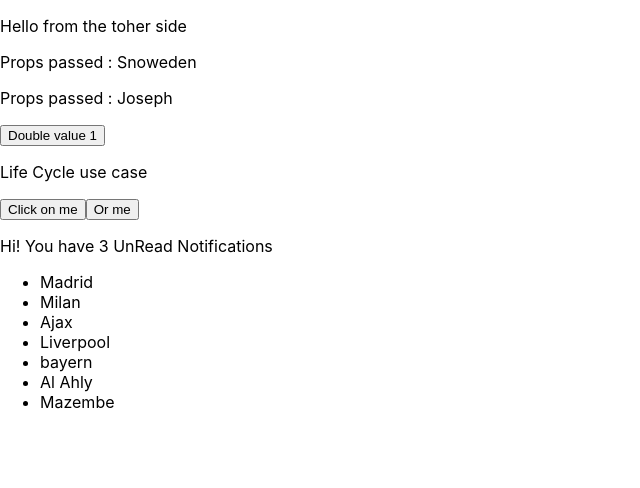
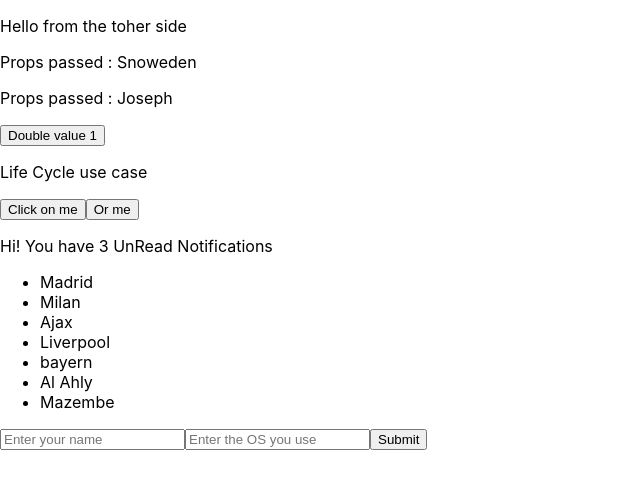
Before and after one commit to berna39/reactjs_fundamental, a React (Create React App) app: page / in a window 1280 px wide. Shown: the top 488 px of the page, without its empty margins (0-640 px from the left). Built offline with nearby package versions, Linux system fonts and the light colour scheme.

Commit message:
Basics of Forms

```diff
--- /dev/null
+++ b/src/components/Form.js
@@ -0,0 +1,32 @@
+import React from "react";
+
+class Form extends React.Component{
+    constructor(props){
+        super(props);
+        this.state = { name:'', os: ''};
+
+        this.submited = this.submited.bind(this);
+        this.somethingChanged = this.somethingChanged.bind(this);
+    }
+
+    submited(e){
+        e.preventDefault();
+        alert('Form submited with these data : '+JSON.stringify(this.state));
+    }
+
+    somethingChanged(e){
+        this.setState({ [e.target.name]: e.target.value });
+    }
+
+    render(){
+        return(<div>
+                    <form onSubmit={this.submited}>
+                        <input name="name" value={this.state.name} onChange={this.somethingChanged} placeholder="Enter your name"/>
+                        <input name="os" id="os" value={this.state.os} onChange={this.somethingChanged} placeholder="Enter the OS you use"/>
+                        <input type="submit" value="Submit"/>
+                    </form>
+                </div>);
+    }
+}
+
+export default Form;
--- a/src/index.js
+++ b/src/index.js
@@ -10,6 +10,7 @@
 import EventComponent from './components/EventComponent';
 import ConditionalRendering from './components/ConditionalRendering';
 import ListComponent from './components/ListComponent';
+import Form from './components/Form';
 
 const root = ReactDOM.createRoot(document.getElementById('root'));
 root.render(
@@ -22,6 +23,7 @@
     <EventComponent />
     <ConditionalRendering />
     <ListComponent />
+    <Form />
   </React.StrictMode>
 );
 
```
